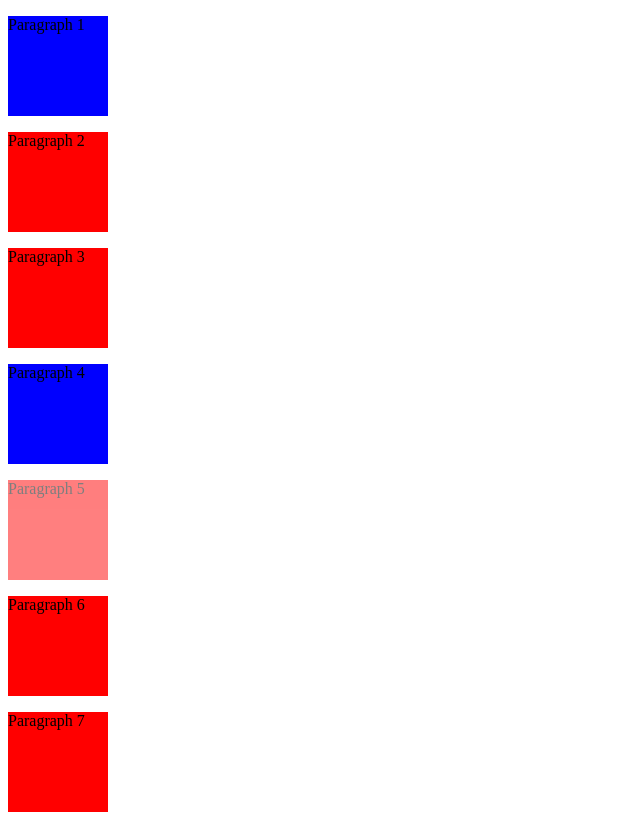
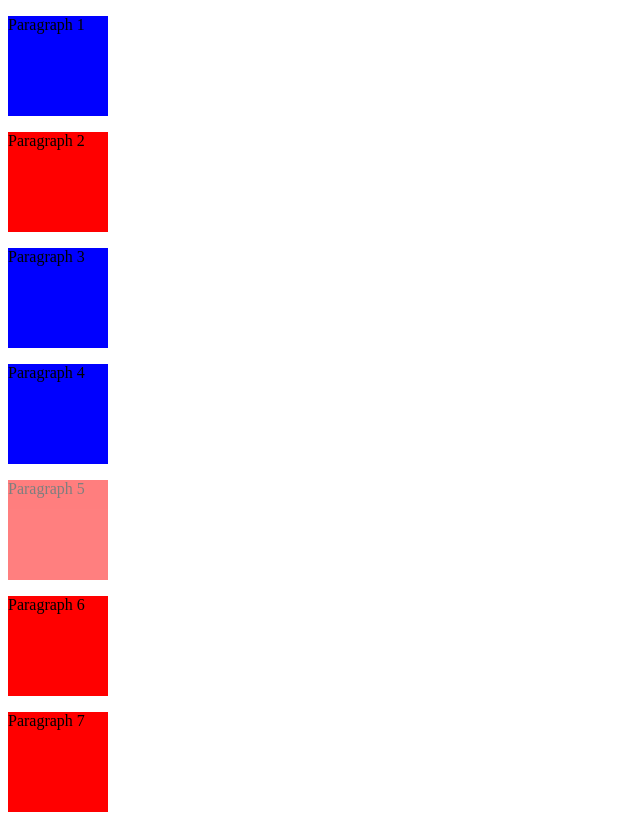
Before and after one commit to Adaseja/css-task6, a plain HTML site: page index.html in a window 1280 px wide. Shown: the top 815 px of the page, without its empty margins (0-640 px from the left). Drawn offline with Linux system fonts and the light colour scheme.

Commit message:
adding color blue

```diff
--- a/index.html
+++ b/index.html
@@ -9,7 +9,7 @@
   </head>
   <p class="blue">Paragraph 1</p>
   <p>Paragraph 2</p>
-  <p>Paragraph 3</p>
+  <p class="blue">Paragraph 3</p>
   <p class="blue">Paragraph 4</p>
   <p class="transparent">Paragraph 5</p>
   <p>Paragraph 6</p>
```
